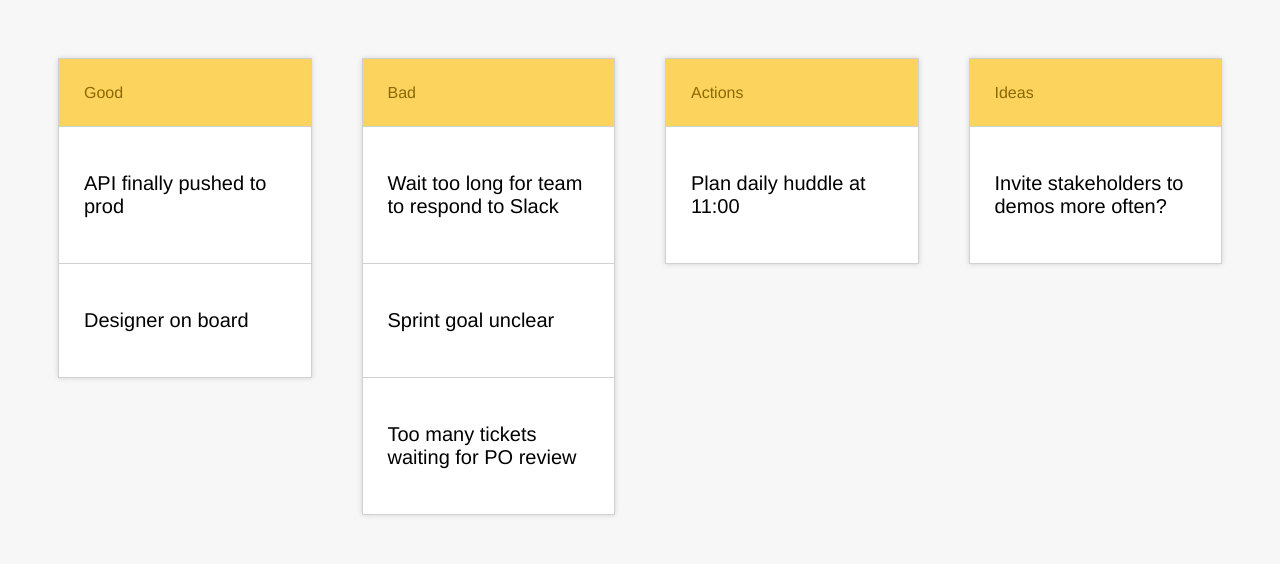
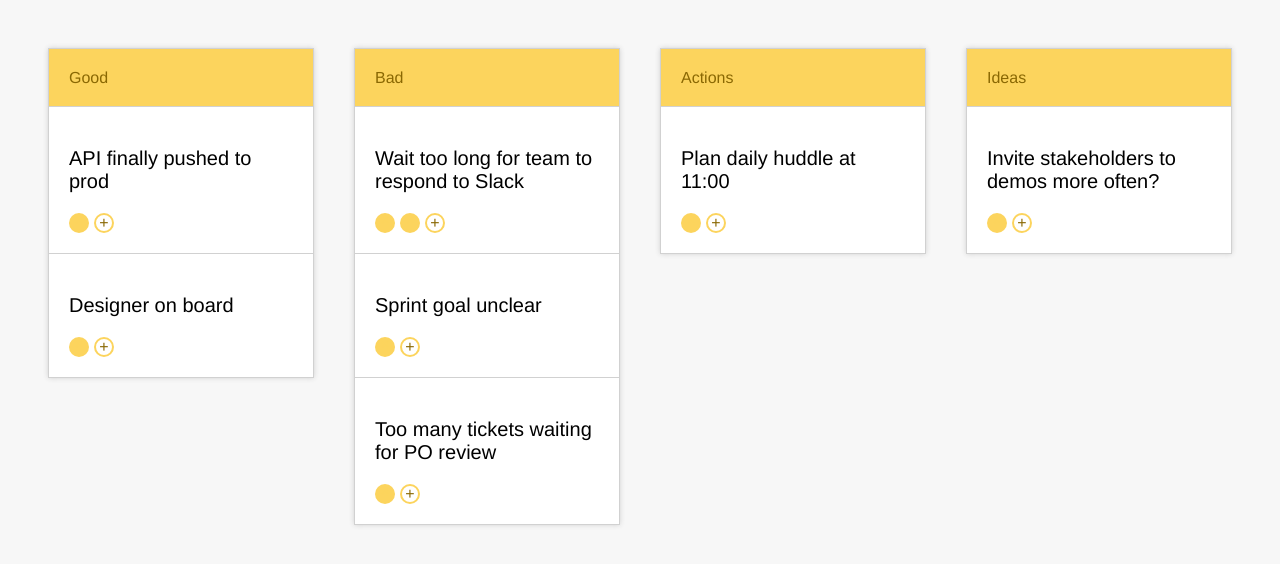
Before and after one commit to joshuadelange/scrum-retro, a Vue app: page / in a window 1280 px wide. Shown: the top 564 px of the page. Built offline with nearby package versions, Linux system fonts and the light colour scheme.

Commit message:
adding votes

```diff
--- a/src/App.vue
+++ b/src/App.vue
@@ -10,6 +10,10 @@ import Board from './components/Board.vue'
 
 <style lang="scss">
 
+  * {
+    box-sizing: border-box;
+  }
+
   body {
     background: $colour-tertiary;
   }
@@ -18,7 +22,6 @@ import Board from './components/Board.vue'
     font-family: Avenir, Helvetica, Arial, sans-serif;
     -webkit-font-smoothing: antialiased;
     -moz-osx-font-smoothing: grayscale;
-
     padding: $gutter;
   }
 
--- a/src/components/Board.vue
+++ b/src/components/Board.vue
@@ -10,28 +10,28 @@
           {
             name: 'Good',
             cards: [
-              { name: 'API finally pushed to prod' },
-              { name: 'Designer on board' }
+              { name: 'API finally pushed to prod' , votes: [{ voter: 'guest' }]},
+              { name: 'Designer on board', votes: [{ voter: 'guest' }] }
             ]
           },
           {
             name: 'Bad',
             cards: [
-              { name: 'Wait too long for team to respond to Slack' },
-              { name: 'Sprint goal unclear' },
-              { name: 'Too many tickets waiting for PO review' }
+              { name: 'Wait too long for team to respond to Slack' , votes: [{ voter: 'guest' }, { voter: 'guest' }]},
+              { name: 'Sprint goal unclear' , votes: [{ voter: 'guest' }]},
+              { name: 'Too many tickets waiting for PO review', votes: [{ voter: 'guest' }] }
             ]
           },
           {
             name: 'Actions',
             cards: [
-              { name: 'Plan daily huddle at 11:00' }
+              { name: 'Plan daily huddle at 11:00', votes: [{ voter: 'guest' }] }
             ]
           },
           {
             name: 'Ideas',
             cards: [
-              { name: 'Invite stakeholders to demos more often?' }
+              { name: 'Invite stakeholders to demos more often?', votes: [{ voter: 'guest' }] }
             ]
           }
         ]
--- a/src/components/Card.vue
+++ b/src/components/Card.vue
@@ -1,7 +1,14 @@
 <script>
 
+	import Votes from './Votes.vue';
+
 	export default {
-		props: ['name']
+		components: { Votes },
+		props: ['name', 'votes'],
+		mounted() {
+			console.log('mounted');
+			console.log(this.votes);
+		}
 	}
 
 </script>
@@ -11,6 +18,8 @@
 	<div class="card">
 
 		<p>{{name}}</p>
+
+		<Votes :votes="votes" />
 
 	</div>
 
--- a/src/components/List.vue
+++ b/src/components/List.vue
@@ -20,7 +20,7 @@
     <h2>{{name}}</h2>
 
     <div class="cards">
-      <Card v-for="card in cards" :name="card.name" />
+      <Card v-for="card in cards" :name="card.name" :votes="card.votes" />
     </div>
 
   </div>
--- /dev/null
+++ b/src/components/Votes.vue
@@ -0,0 +1,56 @@
+<script>
+
+	export default {
+		props: ['votes'],
+		mounted() {
+			console.log('mounted', this.votes);
+		}
+	}
+
+</script>
+
+<template>
+
+	<div class="votes">
+
+		<div v-for="vote in votes" class="vote">&times;</div>
+		<div class="vote vote--add">+</div>
+
+	</div>
+
+</template>
+
+<style scoped lang="scss">
+	.votes {
+		display: flex;
+
+		.vote {
+
+			width: 20px;
+			height: 20px;
+			border-radius: 10px;
+
+			margin-right: $gutter-quarter;
+
+			text-align: center;
+			line-height: 1rem;
+
+			cursor: pointer;
+
+			@include dot-filled;
+
+			&:hover {
+				@include dot-empty;
+			}
+		}
+
+		.vote--add {
+			@include dot-empty;
+
+			&:hover {
+				@include dot-filled;
+			}
+		}
+
+	}
+</style>
--- a/src/styles/_mixins.scss
+++ b/src/styles/_mixins.scss
@@ -6,3 +6,14 @@
 @mixin border-sharp {
 	border: 1px solid $colour-tertiary-dark;
 }
+
+@mixin dot-filled {
+	background-color: $colour-primary;
+	color: $colour-primary;
+}
+
+@mixin dot-empty {
+	border: 2px solid $colour-primary;
+	background-color: transparent;
+	color: $colour-primary-dark;
+}
--- a/src/styles/_variables.scss
+++ b/src/styles/_variables.scss
@@ -1,6 +1,7 @@
 // gutters
-$gutter: 25px;
+$gutter: 20px;
 $gutter-half: calc($gutter / 2);
+$gutter-quarter: calc($gutter / 4);
 
 // colours
 $colour-primary: #fcd45d;
```
